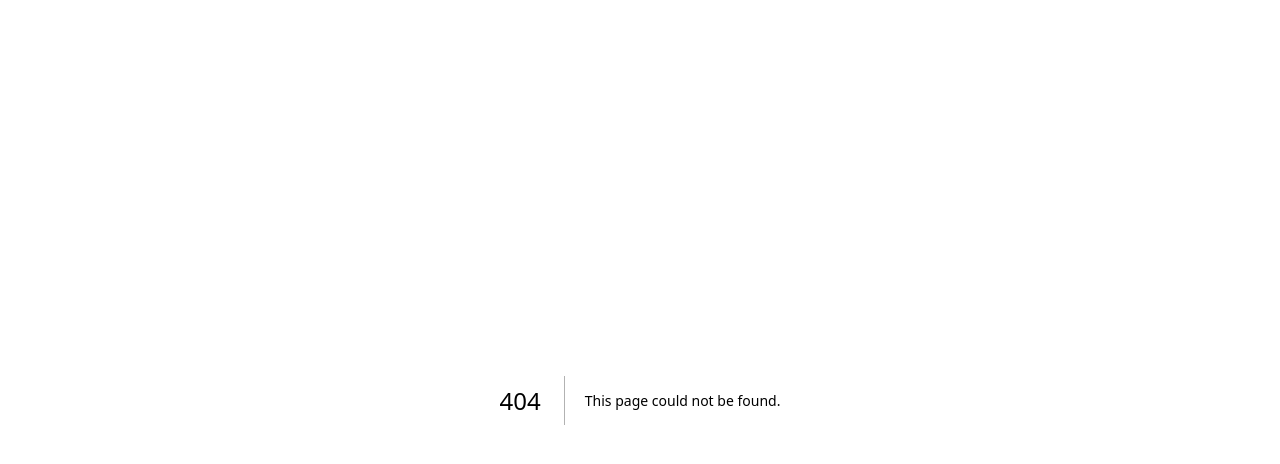
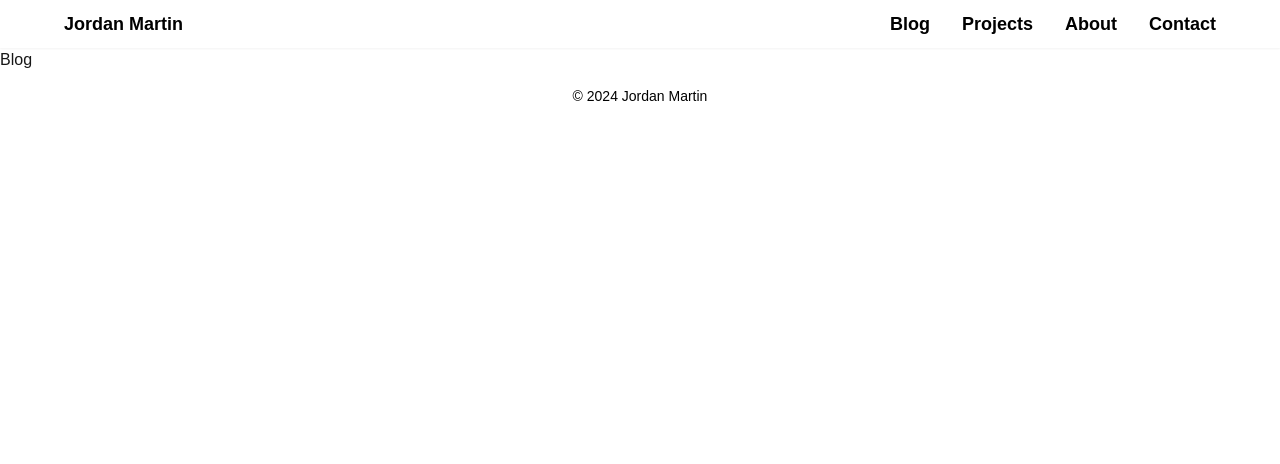
Before and after one commit to JordanMartinWebDev/jordan_blog_site, a Next.js app: page /pages/blog in a window 1280 px wide. Before the commit this address had no page. Shown: the top 464 px of the page. Built offline with nearby package versions, Linux system fonts and the light colour scheme.

Commit message:
initial commit

```diff
--- a/src/app/layout.tsx
+++ b/src/app/layout.tsx
@@ -1,12 +1,15 @@
 import type { Metadata } from "next";
 import localFont from "next/font/local";
 import "./globals.css";
+import Navbar from "@/components/navbar/navbar";
+import Copyright from "@/components/copyright/copyright";
 
 const geistSans = localFont({
   src: "./fonts/GeistVF.woff",
   variable: "--font-geist-sans",
   weight: "100 900",
 });
+
 const geistMono = localFont({
   src: "./fonts/GeistMonoVF.woff",
   variable: "--font-geist-mono",
@@ -28,7 +31,9 @@ export default function RootLayout({
       <body
         className={`${geistSans.variable} ${geistMono.variable} antialiased`}
       >
+        <Navbar />
         {children}
+        <Copyright />
       </body>
     </html>
   );
--- /dev/null
+++ b/src/app/pages/blog/page.tsx
@@ -0,0 +1,3 @@
+export default function Blog() {
+  return <div>Blog</div>;
+}
--- /dev/null
+++ b/src/components/copyright/copyright.tsx
@@ -0,0 +1,7 @@
+export default function Copyright() {
+  return (
+    <div className="bg-white text-black h-12 flex justify-center items-center">
+      <p className="text-sm">© 2024 Jordan Martin</p>
+    </div>
+  );
+}
--- /dev/null
+++ b/src/components/navbar/navbar.tsx
@@ -0,0 +1,25 @@
+export default function Navbar() {
+  return (
+    <div className="flex justify-between items-center h-12 bg-white text-black relative shadow-sm">
+      <div className="flex items-center">
+        <a href="/" className="text-lg font-bold ml-16">
+          Jordan Martin
+        </a>
+      </div>
+      <div className="flex items-center mr-16 gap-8">
+        <a href="/pages/blog" className="text-lg font-bold">
+          Blog
+        </a>
+        <a href="/pages/projects" className="text-lg font-bold">
+          Projects
+        </a>
+        <a href="/pages/about" className="text-lg font-bold">
+          About
+        </a>
+        <a href="/pages/contact" className="text-lg font-bold">
+          Contact
+        </a>
+      </div>
+    </div>
+  );
+}
```
